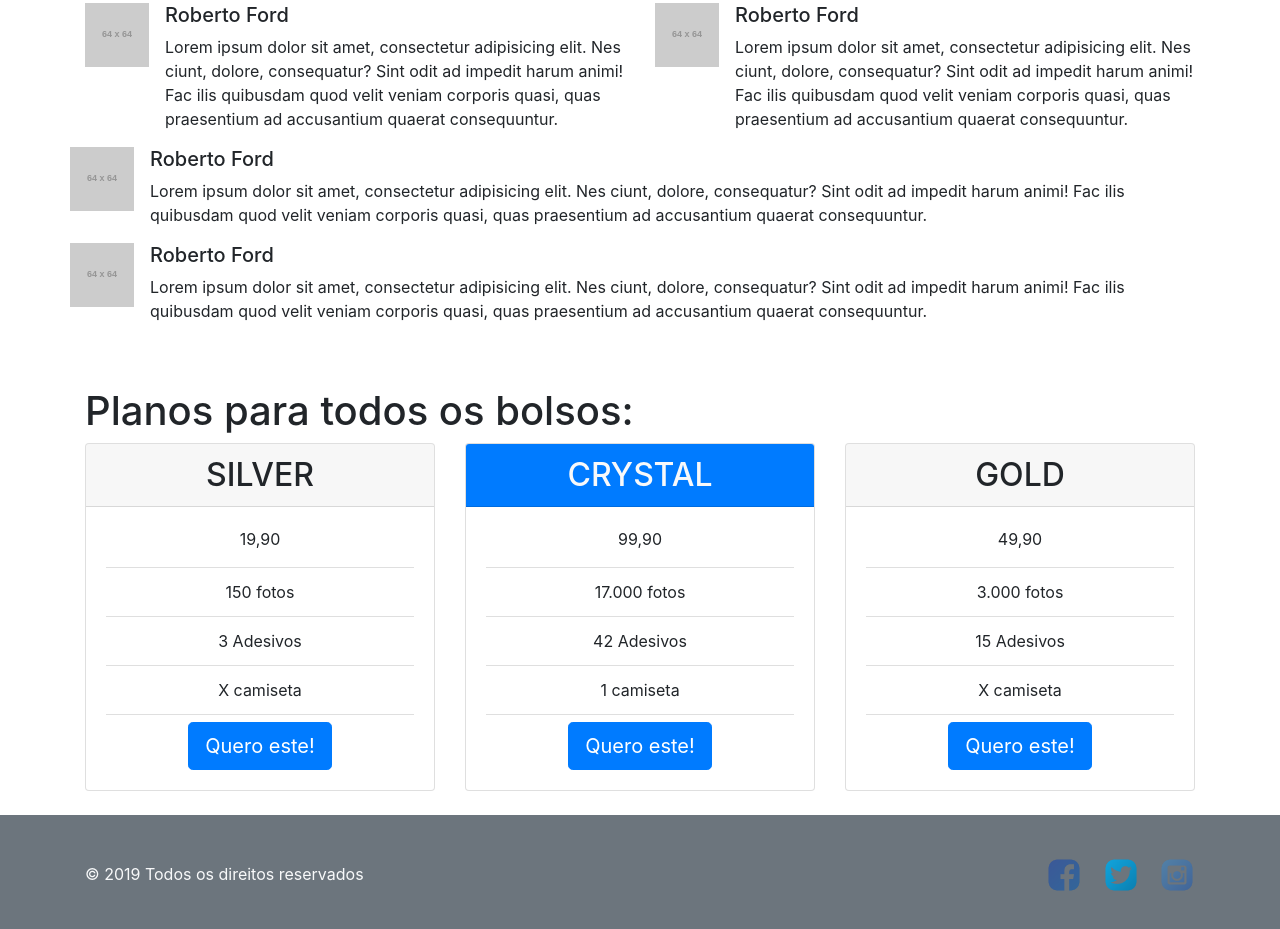
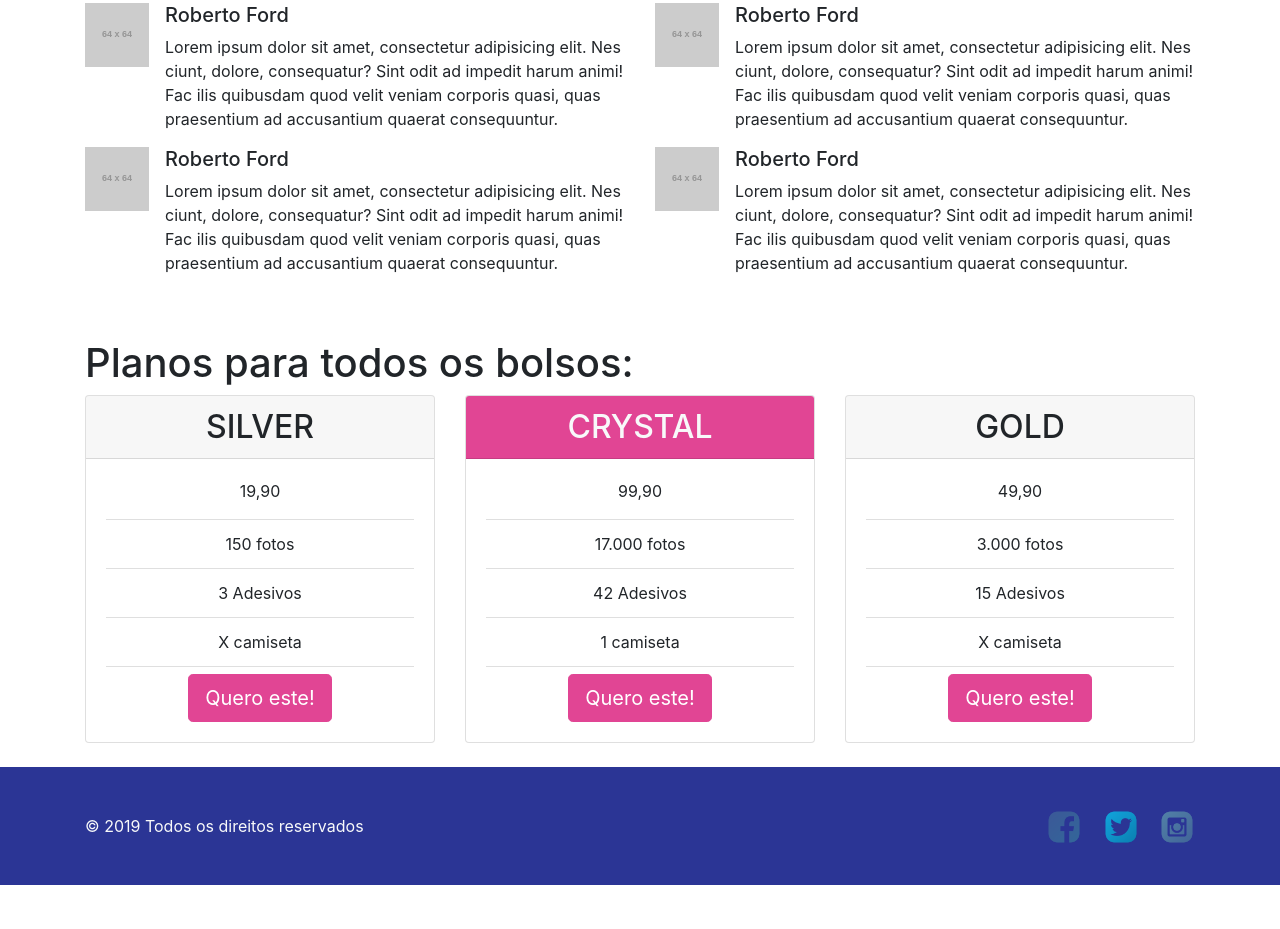
Before and after one commit to tresvezesheber/basic-bootstrap4, a plain HTML site: page index.html in a window 1280 px wide. Shown: the part 1421-2350 px from the top of the page. After the commit the page ends 2306 px from the top, so only its background shows below. Drawn offline with nearby package versions, Linux system fonts and the light colour scheme; placeholder pictures from the web are drawn by us.

Commit message:
Troca de cores

```diff
--- a/css/better-tema.css
+++ b/css/better-tema.css
@@ -1,3 +1,26 @@
+/* Color Palette: https://colorhunt.co/palette/134245 */
+
+.bg-dark {
+    background-color: #182952 !important;
+}
+
+.bg-light {
+    background-color: #7045af !important;
+}
+
+.btn-primary {
+    background-color: #e14594 !important;
+    border-color: #e14594 !important;
+}
+
+.bg-primary {
+    background-color: #e14594 !important;
+}
+
+.bg-secondary {
+    background-color: #2b3595 !important;
+}
+
 .jumbotron {
     background-image: url(../img/vitrine.jpg);
     background-size: cover;
--- a/index.html
+++ b/index.html
@@ -14,7 +14,7 @@
 <body>
 
     <!-- Menu Principal -->
-    <nav class="navbar navbar-expand-lg navbar-light bg-light">
+    <nav class="navbar navbar-expand-lg navbar-dark bg-light">
         <div class="container">
             <a href="#" class="navbar-brand">Better</a>
             <button class="navbar-toggler" data-toggle="collapse" data-target="#navbarPrincipal"><span
@@ -183,7 +183,7 @@
                 </div>
             </div>
             <div class="row">
-                <div class="media">
+                <div class="media col-md-6">
                     <img class="mr-3" src="https://dummyimage.com/64x64/000000/fff" alt="Roberto Ford">
                     <div class="media-body">
                         <h2 class="h5">Roberto Ford</h2>
@@ -193,7 +193,7 @@
                             ad accusantium quaerat consequuntur.</p>
                     </div>
                 </div>
-                <div class="media">
+                <div class="media col-md-6">
                     <img class="mr-3" src="https://dummyimage.com/64x64/000000/fff" alt="Roberto Ford">
                     <div class="media-body">
                         <h2 class="h5">Roberto Ford</h2>
```
